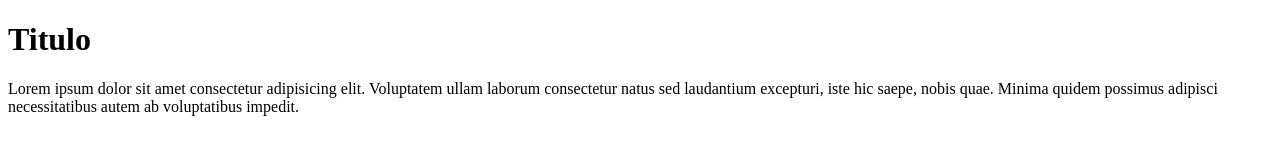
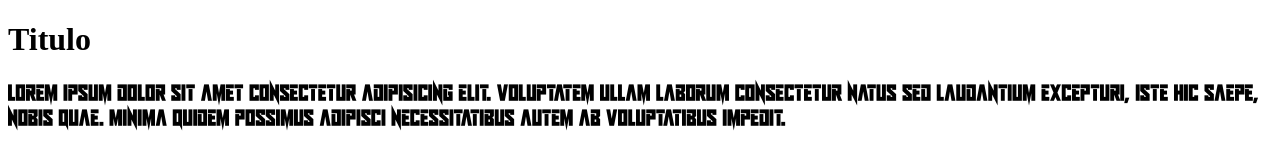
Before and after one commit to gfsfef/ignore-GABRIEL_FELIX, a plain HTML site: page index.html in a window 1280 px wide. Drawn offline with Linux system fonts and the light colour scheme.

Commit message:
adicionando o estilo.css

```diff
--- /dev/null
+++ b/estilo.css
@@ -0,0 +1,8 @@
+@font-face {
+    font-family: darknes;
+    src: url(Infinite\ Darkness.ttf);
+}
+
+p{
+    font-family: darknes;
+}
--- a/index.html
+++ b/index.html
@@ -5,6 +5,7 @@
     <meta http-equiv="X-UA-Compatible" content="IE=edge">
     <meta name="viewport" content="width=device-width, initial-scale=1.0">
     <title>teste</title>
+    <link rel="stylesheet" href="estilo.css">
 </head>
 <body>
     <h1>Titulo</h1>
```
Also changed, not shown: Infinite Darkness.ttf (added).
